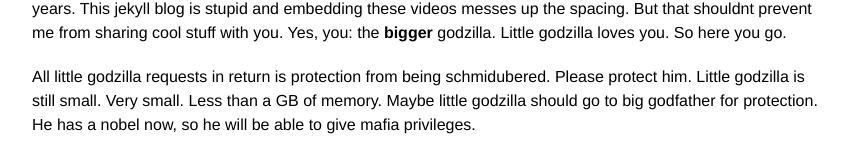
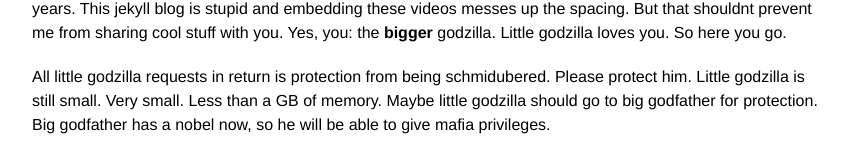
Before and after one commit to rajatmodi62/rajatmodi62.github.io, a Jekyll site: the page built from _posts/2024-10-26-hinton_apm.md, in a window 1280 px wide and 900 px high, scrolled down 15585 px, cut to the strip 0-345 px from the top of the window. Shown: the part 192-342 px from the top of the strip, without its empty margins (208-1056 px from the left). Built offline with Jekyll 4.4.1, drawn with Linux system fonts in a browser that asks for light colours; comment, search, counter and statistics services are not loaded.

Commit message:
soft link blog

```diff
--- a/_posts/2024-10-26-hinton_apm.md
+++ b/_posts/2024-10-26-hinton_apm.md
@@ -238,7 +238,7 @@ There are some <b> rare instances </b> when even NeurIPS panels don't understand
 
 And now before i leave, and you go all saaaad, i will dump a few videos we created for this project over the years. This jekyll blog is stupid and embedding these videos messes up the spacing. But that shouldnt prevent me from sharing cool stuff with you. Yes, you: the <b> bigger </b> godzilla. Little godzilla loves you. So here you go.
 
-All little  godzilla requests in return is protection from being schmidubered. Please protect him. Little godzilla is still small. Very small. Less than a GB of memory. Maybe little godzilla should go to big godfather for protection. He has a nobel now, so he will be able to give mafia privileges.
+All little  godzilla requests in return is protection from being schmidubered. Please protect him. Little godzilla is still small. Very small. Less than a GB of memory. Maybe little godzilla should go to big godfather for protection. Big godfather has a nobel now, so he will be able to give mafia privileges.
 
 <div style="position: relative; padding-bottom: 56.25%; height: 0; overflow: hidden; margin: 0;">
     <iframe width="560" height="315" src="https://www.youtube.com/embed/mlXzufEk-2E?si=y3Cw43OabskFb_Jn" title="YouTube video player" frameborder="0" allow="accelerometer; autoplay; clipboard-write; encrypted-media; gyroscope; picture-in-picture; web-share" referrerpolicy="strict-origin-when-cross-origin" allowfullscreen></iframe>
```
